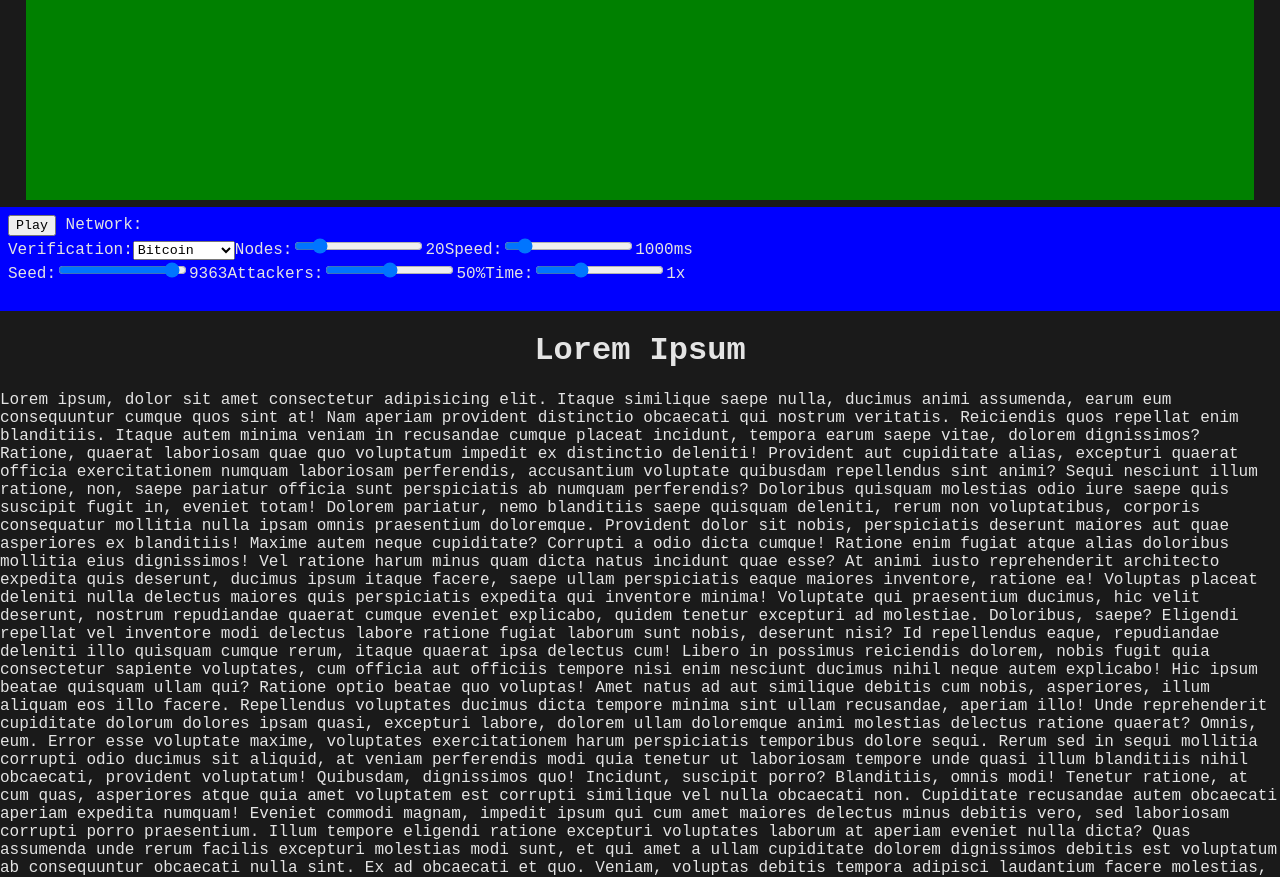
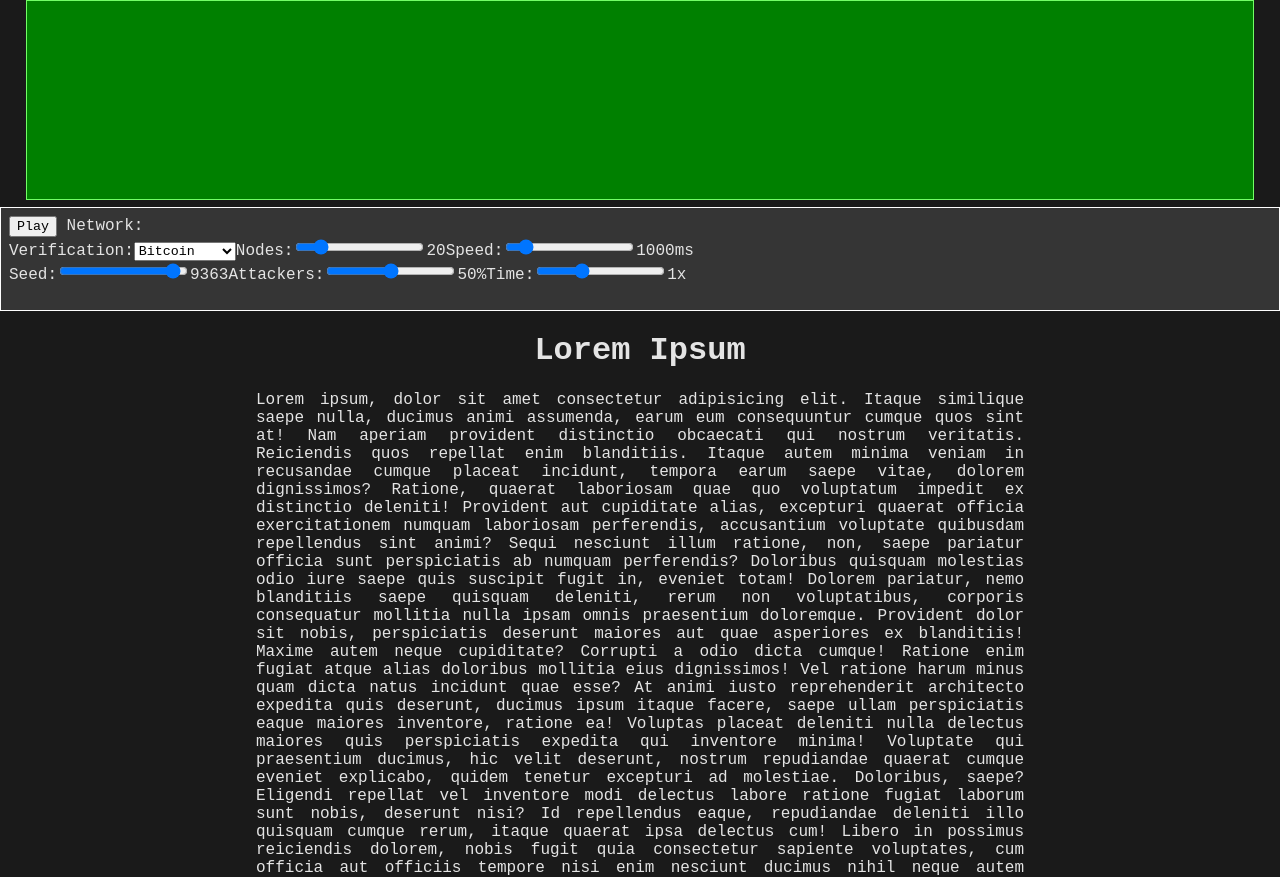
Before and after one commit to atjn/blockchain-visualizer, a website with bundled scripts: page source/index.html in a window 1280 px wide. Shown: the part 899-1776 px from the top of the page. Built offline with nearby package versions, Linux system fonts and the light colour scheme.

Commit message:
ye
stuff

```diff
--- a/source/index.html
+++ b/source/index.html
@@ -36,7 +36,7 @@
 				<h1>
 					Lorem Ipsum
 				</h1>
-				<p class="front">
+				<p class="fronttop">
 					Lorem ipsum, dolor sit amet consectetur adipisicing elit. Itaque similique saepe nulla, ducimus animi assumenda, earum eum consequuntur cumque quos sint at! Nam aperiam provident distinctio obcaecati qui nostrum veritatis.
 					Reiciendis quos repellat enim blanditiis. Itaque autem minima veniam in recusandae cumque placeat incidunt, tempora earum saepe vitae, dolorem dignissimos? Ratione, quaerat laboriosam quae quo voluptatum impedit ex distinctio deleniti!
 					Provident aut cupiditate alias, excepturi quaerat officia exercitationem numquam laboriosam perferendis, accusantium voluptate quibusdam repellendus sint animi? Sequi nesciunt illum ratione, non, saepe pariatur officia sunt perspiciatis ab numquam perferendis?
--- a/source/scripts/ui.js
+++ b/source/scripts/ui.js
@@ -153,6 +153,12 @@ function generateInputs(inputData, parent){
 
 				// This makes the input handler run on this control, which saves the inital default value to `globalThis.settings`.
 				range.dispatchEvent(new InputEvent("input"));
+
+				break;
+			}
+
+			case "number": {
+				const number = document.createElement("");
 
 				break;
 			}
--- a/source/style.css
+++ b/source/style.css
@@ -50,6 +50,8 @@ p.fronttop {
 }
 
 #visualizer > div {
+	border: 1px solid #73ff67;
+
 	position: absolute;
 	top: 0;
 	left: 0;
@@ -108,7 +110,8 @@ p.fronttop {
 
 
 #controls {
-	background-color: blue;
+	background-color: rgba(197, 197, 197, 0.158);
+	border: 1px solid #ffffff;
 	height: 13vh;
 	padding: 1vh;
 }
```
